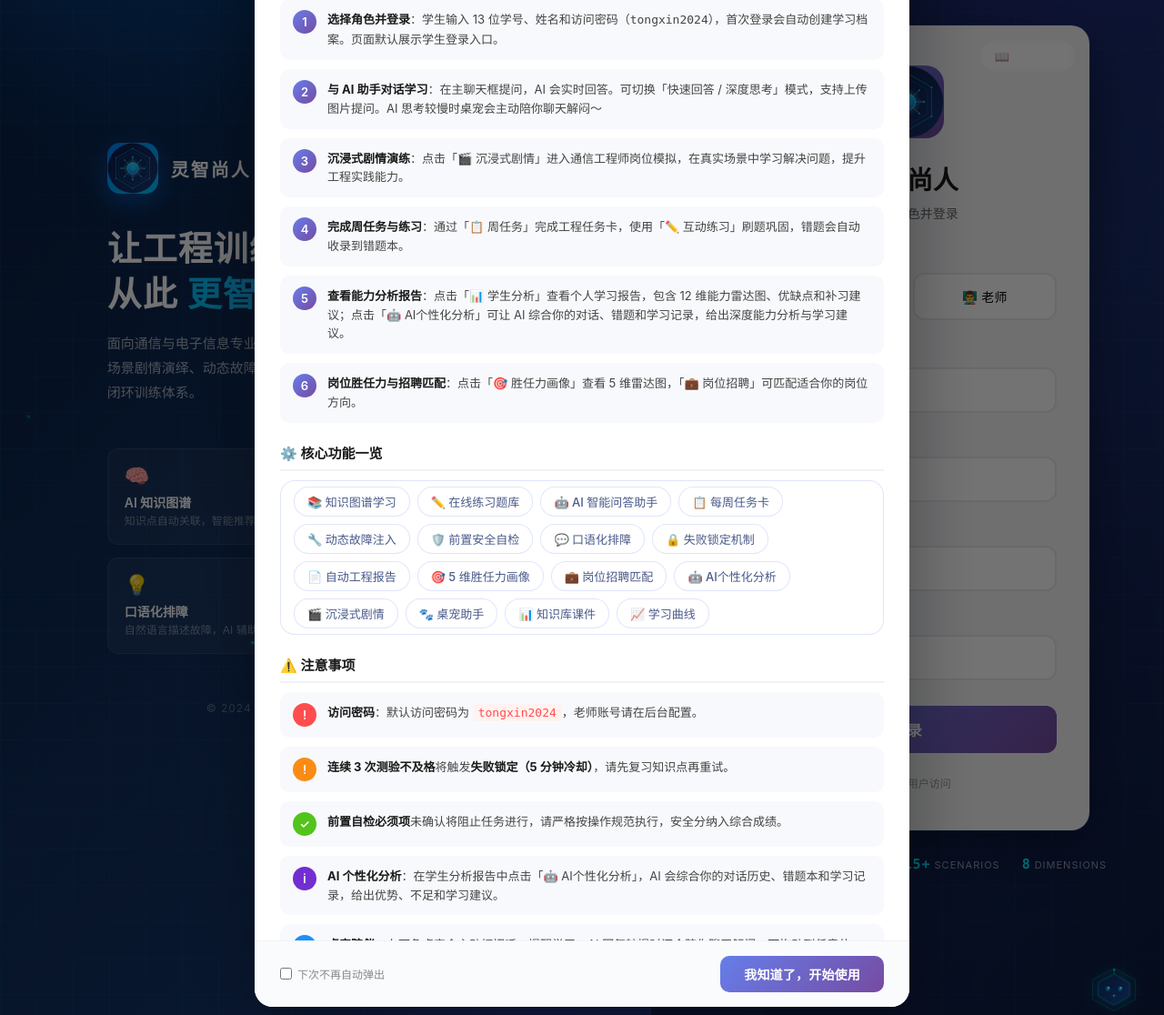
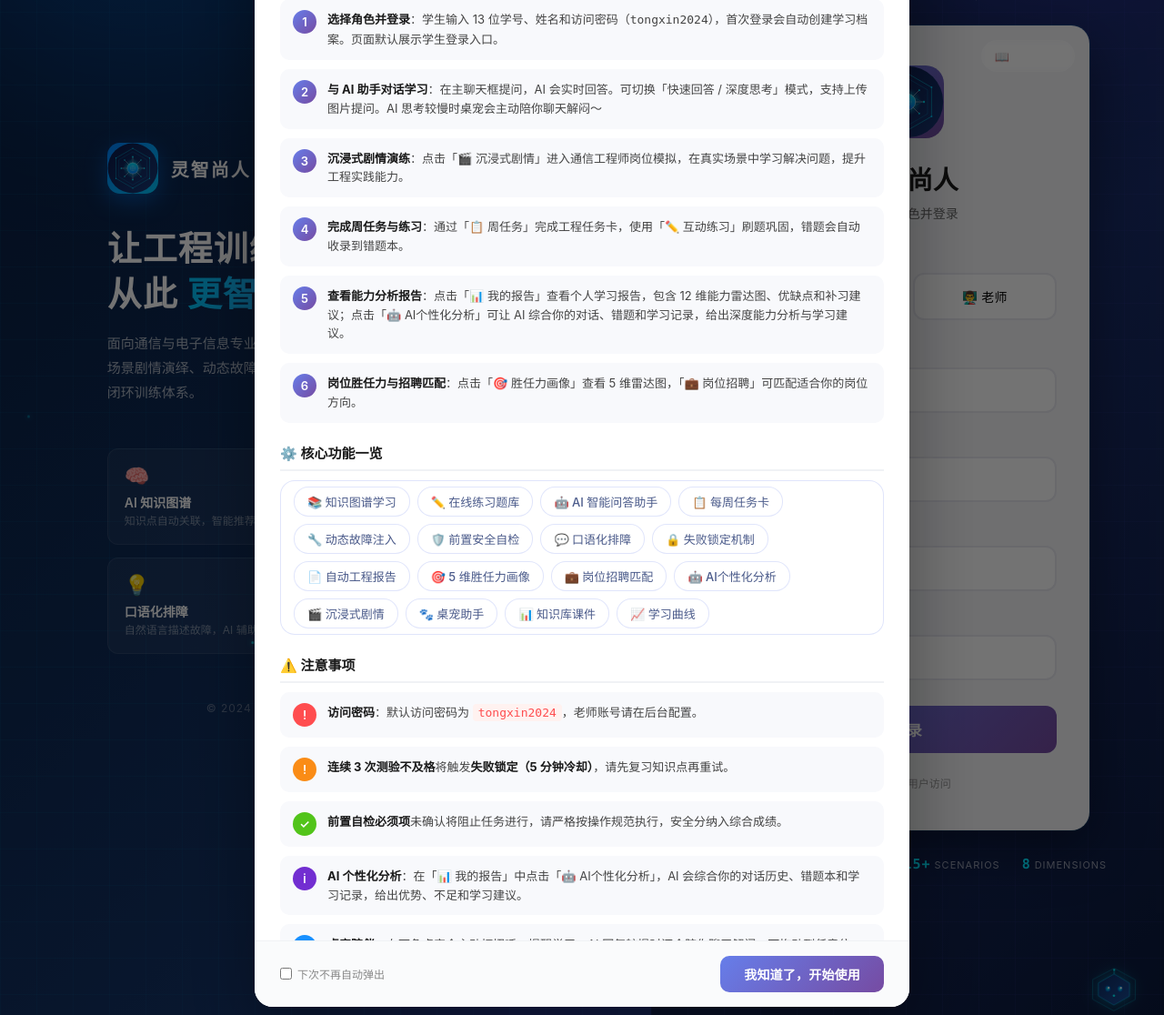
Before and after one commit to Xiran-123/lingzhishangren-ai, a Flask app: page / in a window 1280 px wide. Shown: the part 267-1383 px from the top of the page at 91% size. Run offline with Flask 3, Linux system fonts and the light colour scheme.

Commit message:
docs: 使用说明入口名称修正为「我的报告」

```diff
--- a/templates/index.html
+++ b/templates/index.html
@@ -2617,7 +2617,7 @@
                 ['2', '与 AI 助手对话学习', '在主聊天框提问，AI 会实时回答。可切换「快速回答 / 深度思考」模式，支持上传图片提问。AI 思考较慢时桌宠会主动陪你聊天解闷～'],
                 ['3', '沉浸式剧情演练', '点击「🎬 沉浸式剧情」进入通信工程师岗位模拟，在真实场景中学习解决问题，提升工程实践能力。'],
                 ['4', '完成周任务与练习', '通过「📋 周任务」完成工程任务卡，使用「✏️ 互动练习」刷题巩固，错题会自动收录到错题本。'],
-                ['5', '查看能力分析报告', '点击「📊 学生分析」查看个人学习报告，包含 12 维能力雷达图、优缺点和补习建议；点击「🤖 AI个性化分析」可让 AI 综合你的对话、错题和学习记录，给出深度能力分析与学习建议。'],
+                ['5', '查看能力分析报告', '点击「📊 我的报告」查看个人学习报告，包含 12 维能力雷达图、优缺点和补习建议；点击「🤖 AI个性化分析」可让 AI 综合你的对话、错题和学习记录，给出深度能力分析与学习建议。'],
                 ['6', '岗位胜任力与招聘匹配', '点击「🎯 胜任力画像」查看 5 维雷达图，「💼 岗位招聘」可匹配适合你的岗位方向。']
             ];
             const tags = ['📚 知识图谱学习','✏️ 在线练习题库','🤖 AI 智能问答','📋 每周任务卡','🔧 动态故障注入','🛡️ 前置安全自检','💬 口语化排障','🔒 失败锁定机制','📄 自动工程报告','🎯 5维胜任力画像','💼 岗位招聘匹配','🤖 AI个性化分析','🎬 沉浸式剧情','🐾 桌宠助手','📊 知识库课件','📈 学习曲线'];
@@ -2625,7 +2625,7 @@
                 ['#ff4d4f','!','访问密码', '默认访问密码为 <code style="background:#fff2f0;color:#ff4d4f;padding:2px 6px;border-radius:4px;">tongxin2024</code>。'],
                 ['#fa8c16','!','失败锁定机制', '连续 3 次测验不及格触发<strong>5 分钟冷却锁定</strong>，请先复习再重试。'],
                 ['#52c41a','✓','安全操作规范', '前置自检<strong>必须项未确认将阻止任务进行</strong>，安全分占综合成绩 20%。'],
-                ['#722ed1','i','AI 个性化分析', '在学生分析报告中点击「🤖 AI个性化分析」，AI 会综合你的对话历史、错题本和学习记录，给出优势、不足和学习建议。'],
+                ['#722ed1','i','AI 个性化分析', '在「📊 我的报告」中点击「🤖 AI个性化分析」，AI 会综合你的对话历史、错题本和学习记录，给出优势、不足和学习建议。'],
                 ['#1890ff','i','桌宠陪伴', '右下角桌宠会主动打招呼、提醒学习，AI 回复较慢时还会陪你聊天解闷，可拖动到任意位置。']
             ];
             const html = `
--- a/templates/login.html
+++ b/templates/login.html
@@ -1295,7 +1295,7 @@
                                     </div>
                                     <div class="guide-step">
                                         <div class="guide-step-num">5</div>
-                                        <div class="guide-step-text"><strong>查看能力分析报告</strong>：点击「📊 学生分析」查看个人学习报告，包含 12 维能力雷达图、优缺点和补习建议；点击「🤖 AI个性化分析」可让 AI 综合你的对话、错题和学习记录，给出深度能力分析与学习建议。</div>
+                                        <div class="guide-step-text"><strong>查看能力分析报告</strong>：点击「📊 我的报告」查看个人学习报告，包含 12 维能力雷达图、优缺点和补习建议；点击「🤖 AI个性化分析」可让 AI 综合你的对话、错题和学习记录，给出深度能力分析与学习建议。</div>
                                     </div>
                                     <div class="guide-step">
                                         <div class="guide-step-num">6</div>
@@ -1343,7 +1343,7 @@
                                     </div>
                                     <div class="guide-step">
                                         <div class="guide-step-num" style="background:#722ed1;">i</div>
-                                        <div class="guide-step-text"><strong>AI 个性化分析</strong>：在学生分析报告中点击「🤖 AI个性化分析」，AI 会综合你的对话历史、错题本和学习记录，给出优势、不足和学习建议。</div>
+                                        <div class="guide-step-text"><strong>AI 个性化分析</strong>：在「📊 我的报告」中点击「🤖 AI个性化分析」，AI 会综合你的对话历史、错题本和学习记录，给出优势、不足和学习建议。</div>
                                     </div>
                                     <div class="guide-step">
                                         <div class="guide-step-num" style="background:#1890ff;">i</div>
```
